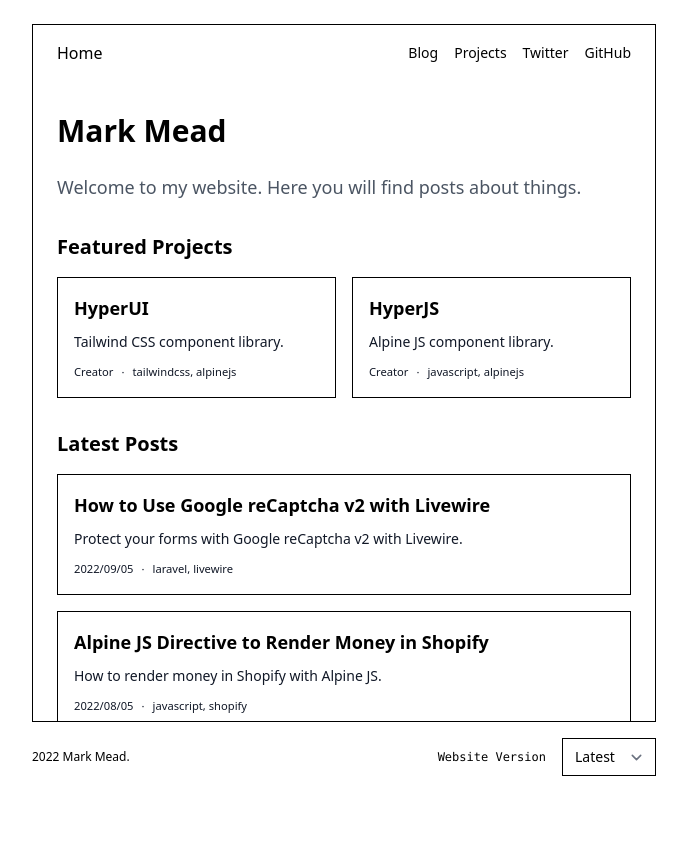
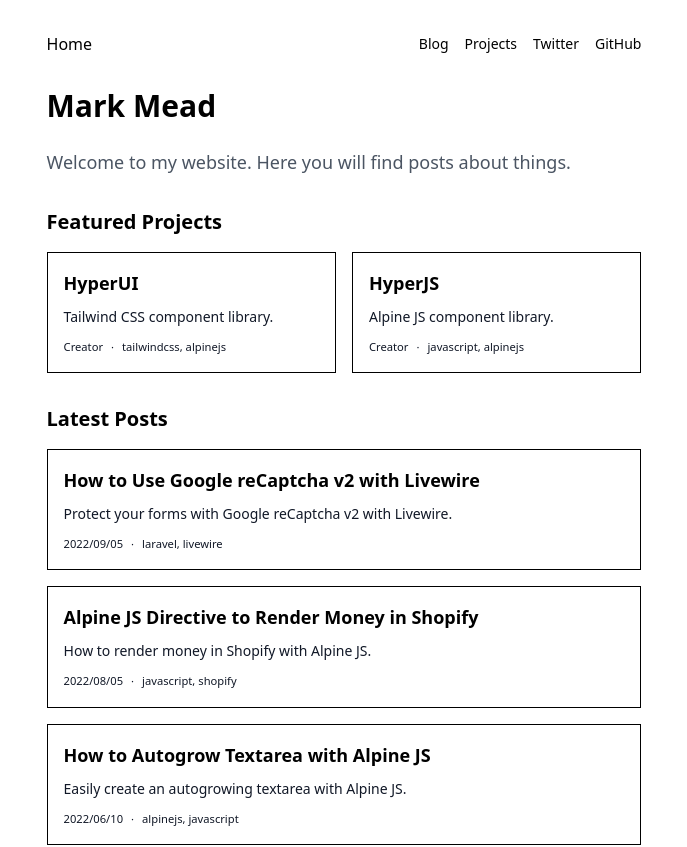
Before and after one commit to markmead/blog, a Next.js app: page / in a window 1280 px wide. Shown: the top 847 px of the page, without its empty margins (296-983 px from the left). Before the commit the page ends 800 px from the top, so only its background shows below. Built offline with nearby package versions, Linux system fonts and the light colour scheme.

Commit message:
Clean up the UI

```diff
--- /dev/null
+++ b/src/components/Card.jsx
@@ -0,0 +1,35 @@
+import Link from 'next/link'
+
+export default function Card({ postItem, isProject = false }) {
+  const postType = isProject ? 'projects' : 'blog'
+  const postFooter = isProject ? postItem.role : postItem.date
+
+  const linkAs = `/${postType}/${postItem.slug}`
+  const linkHref = `/${postType}/[slug]`
+
+  return (
+    <li className="p-0 m-0">
+      <Link as={linkAs} href={linkHref}>
+        <a className="block p-4 m-0 no-underline bg-white border border-black hover:invert">
+          <h3 className="m-0">{postItem.title}</h3>
+
+          <div className="font-normal">
+            <p>{postItem.description}</p>
+
+            <small className="flex gap-2">
+              {isProject ? (
+                <span>{postFooter}</span>
+              ) : (
+                <time>{postFooter}</time>
+              )}
+
+              <span>&middot;</span>
+
+              <span>{postItem.tags.join(', ')}</span>
+            </small>
+          </div>
+        </a>
+      </Link>
+    </li>
+  )
+}
--- a/src/components/Footer.jsx
+++ b/src/components/Footer.jsx
@@ -4,7 +4,7 @@ export default function Footer() {
   }
 
   return (
-    <footer className="mt-4">
+    <footer>
       <div className="flex items-center justify-between gap-4">
         <p className="text-xs">{new Date().getFullYear()} Mark Mead.</p>
 
--- /dev/null
+++ b/src/components/Grid.jsx
@@ -0,0 +1,19 @@
+import Card from '@/components/Card'
+
+export default function Grid({
+  gridItems,
+  isStacked = false,
+  isProject = false,
+}) {
+  return (
+    <ul
+      className={`p-0 list-none ${
+        isStacked ? 'grid grid-cols-1 sm:grid-cols-2 gap-4' : 'space-y-4'
+      }`}
+    >
+      {gridItems.map((gridItem) => (
+        <Card key={gridItem.slug} postItem={gridItem} isProject={isProject} />
+      ))}
+    </ul>
+  )
+}
--- a/src/components/Header.jsx
+++ b/src/components/Header.jsx
@@ -21,8 +21,8 @@ export default function Header() {
   ]
 
   return (
-    <header className="sticky inset-x-0 top-0 z-50 bg-white">
-      <div className="flex items-center justify-between py-4">
+    <header>
+      <div className="flex items-center justify-between">
         <Link href="/">
           <a
             aria-current={nextRouter.pathname === '/' ? 'page' : 'false'}
--- a/src/components/Post.jsx
+++ /dev/null
@@ -1,23 +0,0 @@
-import Link from 'next/link'
-
-export default function Post({ path, title, description, date, tags }) {
-  return (
-    <li className="p-0 m-0">
-      <Link as={`/blog/${path.replace(/\.md?$/, '')}`} href={`/blog/[slug]`}>
-        <a className="block p-4 m-0 no-underline bg-white border border-black hover:invert">
-          <h3 className="m-0">{title}</h3>
-
-          <div className="font-normal">
-            <p>{description}</p>
-
-            <small className="flex gap-2">
-              <time>{date}</time>
-              <span>&middot;</span>
-              <span>{tags.join(', ')}</span>
-            </small>
-          </div>
-        </a>
-      </Link>
-    </li>
-  )
-}
--- a/src/components/Posts.jsx
+++ /dev/null
@@ -1,18 +0,0 @@
-import Post from '@/components/Post'
-
-export default function Posts({ blogPosts }) {
-  return (
-    <ul className="p-0 space-y-4 list-none">
-      {blogPosts.map((blogData) => (
-        <Post
-          key={blogData.slug}
-          path={blogData.slug}
-          title={blogData.title}
-          description={blogData.description}
-          date={blogData.date}
-          tags={blogData.tags}
-        />
-      ))}
-    </ul>
-  )
-}
--- a/src/components/Project.jsx
+++ /dev/null
@@ -1,26 +0,0 @@
-import Link from 'next/link'
-
-export default function Project({ path, title, description, role, tags }) {
-  return (
-    <li className="p-0 m-0">
-      <Link
-        as={`/projects/${path.replace(/\.md?$/, '')}`}
-        href={`/projects/[slug]`}
-      >
-        <a className="block p-4 m-0 no-underline bg-white border border-black hover:invert">
-          <h3 className="m-0">{title}</h3>
-
-          <div className="font-normal">
-            <p>{description}</p>
-
-            <small className="flex gap-2">
-              <span>{role}</span>
-              <span>&middot;</span>
-              <span>{tags.join(', ')}</span>
-            </small>
-          </div>
-        </a>
-      </Link>
-    </li>
-  )
-}
--- a/src/components/Projects.jsx
+++ /dev/null
@@ -1,22 +0,0 @@
-import Project from '@/components/Project'
-
-export default function Projects({ projectPosts, stacked }) {
-  return (
-    <ul
-      className={`list-none p-0 ${
-        stacked ? 'grid grid-cols-1 sm:grid-cols-2 gap-4' : 'space-y-4'
-      }`}
-    >
-      {projectPosts.map((projectData) => (
-        <Project
-          key={projectData.slug}
-          path={projectData.slug}
-          title={projectData.title}
-          description={projectData.description}
-          role={projectData.role}
-          tags={projectData.tags}
-        />
-      ))}
-    </ul>
-  )
-}
--- a/src/pages/_app.jsx
+++ b/src/pages/_app.jsx
@@ -1,27 +1,13 @@
-import { useEffect, useRef } from 'react'
-
 import Head from 'next/head'
-import { useRouter } from 'next/router'
 
 import '@/styles/tailwind.css'
 import 'prismjs/themes/prism-okaidia.css'
 
 import Header from '@/components/Header'
 import Footer from '@/components/Footer'
+import Prose from '@/components/Prose'
 
 function MyApp({ Component, pageProps }) {
-  const nextRouter = useRouter()
-  const innerContainerRef = useRef(null)
-
-  useEffect(() => {
-    const innerContainer = innerContainerRef.current
-
-    innerContainer.scrollTo({
-      top: 0,
-      behavior: 'smooth',
-    })
-  }, [nextRouter.asPath])
-
   return (
     <>
       <Head>
@@ -59,18 +45,15 @@ function MyApp({ Component, pageProps }) {
         <meta name="twitter:url" content="https://www.markmead.dev/" />
       </Head>
 
-      <div className="overflow-hidden bg-white">
-        <div className="flex flex-col h-screen max-w-2xl p-4 mx-auto sm:p-6">
-          <div
-            ref={innerContainerRef}
-            className="px-4 pb-4 sm:pb-6 overflow-scroll border border-black sm:px-6 [&::-webkit-scrollbar]:hidden [-ms-overflow-style:_none] [scrollbar-width:_none]"
-          >
-            <Header />
+      <div className="p-4 sm:p-6 lg:p-8">
+        <div className="mx-auto space-y-8 max-w-prose">
+          <Header />
 
-            <main className="mt-8">
+          <main>
+            <Prose>
               <Component {...pageProps} />
-            </main>
-          </div>
+            </Prose>
+          </main>
 
           <Footer />
         </div>
--- a/src/pages/blog/index.jsx
+++ b/src/pages/blog/index.jsx
@@ -2,8 +2,7 @@ import Head from 'next/head'
 
 import { getBlogs } from '@/lib/getPosts'
 
-import Posts from '@/components/Posts'
-import Prose from '@/components/Prose'
+import Grid from '@/components/Grid'
 
 export default function PostsIndex({ blogPosts }) {
   return (
@@ -18,13 +17,11 @@ export default function PostsIndex({ blogPosts }) {
         />
       </Head>
 
-      <Prose>
-        <h1>Posts</h1>
+      <h1>Posts</h1>
 
-        <p className="lead">Here are posts about things.</p>
+      <p className="lead">Here are posts about things.</p>
 
-        <Posts blogPosts={blogPosts} />
-      </Prose>
+      <Grid gridItems={blogPosts} />
     </>
   )
 }
--- a/src/pages/index.jsx
+++ b/src/pages/index.jsx
@@ -3,13 +3,11 @@ import Link from 'next/link'
 import { getBlogs } from '@/lib/getPosts'
 import { getProjects } from '@/lib/getProjects'
 
-import Posts from '@/components/Posts'
-import Projects from '@/components/Projects'
-import Prose from '@/components/Prose'
+import Grid from '@/components/Grid'
 
 export default function Index({ blogPosts, projectPosts }) {
   return (
-    <Prose>
+    <>
       <h1>Mark Mead</h1>
 
       <p className="lead">
@@ -18,18 +16,18 @@ export default function Index({ blogPosts, projectPosts }) {
 
       <h2>Featured Projects</h2>
 
-      <Projects projectPosts={projectPosts} stacked={true} />
+      <Grid gridItems={projectPosts} isStacked isProject />
 
       <h2>Latest Posts</h2>
 
-      <Posts blogPosts={blogPosts} />
+      <Grid gridItems={blogPosts} />
 
       <div className="flex justify-center">
         <Link href="/blog">
           <a>View More</a>
         </Link>
       </div>
-    </Prose>
+    </>
   )
 }
 
--- a/src/pages/projects/index.jsx
+++ b/src/pages/projects/index.jsx
@@ -2,9 +2,7 @@ import Head from 'next/head'
 
 import { getProjects } from '@/lib/getProjects'
 
-import Projects from '@/components/Projects'
-
-import Prose from '@/components/Prose'
+import Grid from '@/components/Grid'
 
 export default function ProjectsIndex({ projectPosts }) {
   return (
@@ -19,13 +17,11 @@ export default function ProjectsIndex({ projectPosts }) {
         />
       </Head>
 
-      <Prose>
-        <h1>Projects</h1>
+      <h1>Projects</h1>
 
-        <p className="lead">Here are projects about things.</p>
+      <p className="lead">Here are projects about things.</p>
 
-        <Projects projectPosts={projectPosts} stacked={false} />
-      </Prose>
+      <Grid gridItems={projectPosts} isProject />
     </>
   )
 }
```
